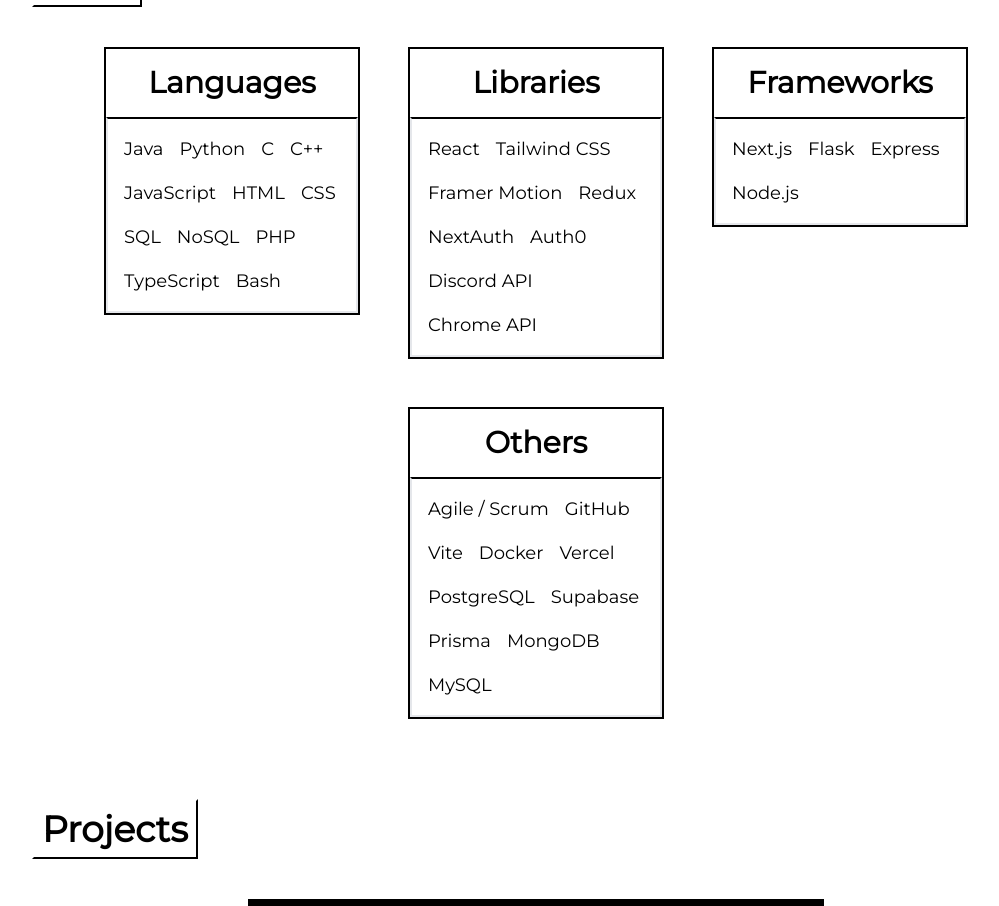
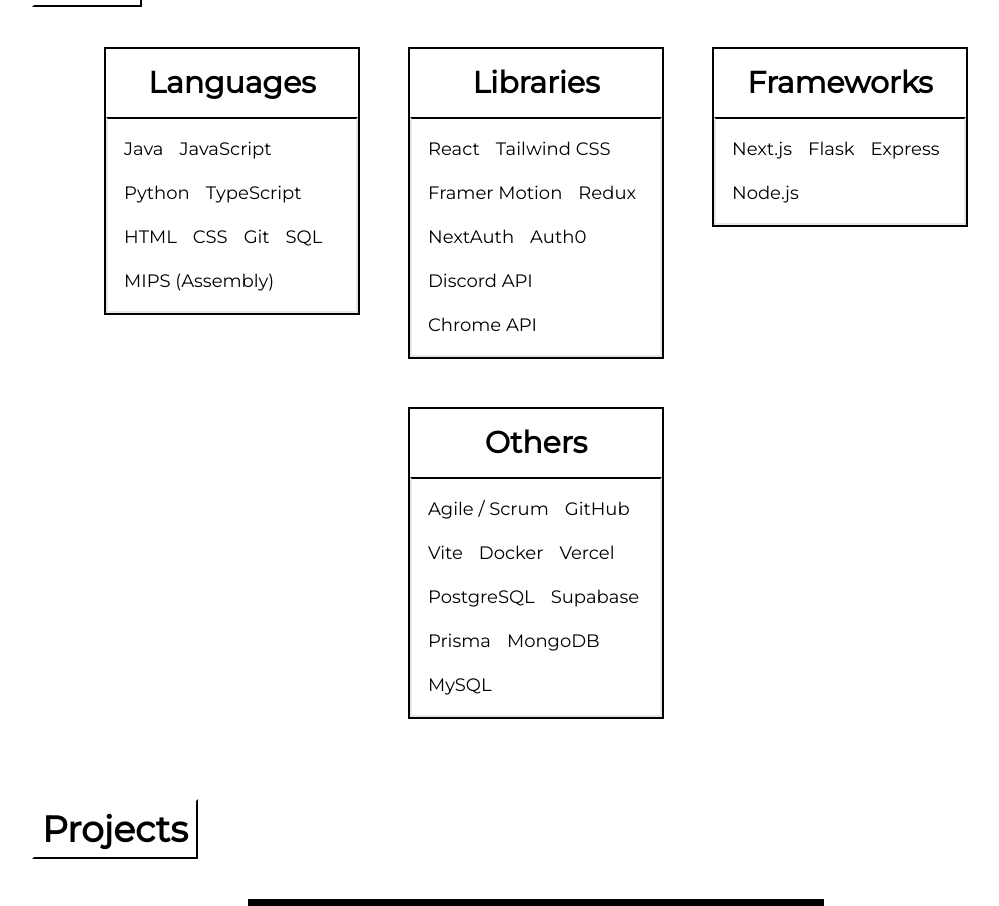
Before and after one commit to pankinkun/my-portfolio, a React (Vite) app: page / in a window 1280 px wide. Shown: the part 1300-2206 px from the top of the page, without its empty margins (104-1103 px from the left). Built offline with nearby package versions, Linux system fonts and the light colour scheme.

Commit message:
finished

```diff
--- a/src/components/Skill.jsx
+++ b/src/components/Skill.jsx
@@ -5,7 +5,7 @@ const Skill = () => {
   const skills = [
     {
       type: 'Languages',
-      skills: ['Java', 'Python', 'C', 'C++', 'JavaScript', 'HTML', 'CSS', 'SQL', 'NoSQL', 'PHP', 'TypeScript', 'Bash']
+      skills: ["Java", 'JavaScript', 'Python', 'TypeScript', 'HTML', 'CSS', 'Git', 'SQL', 'MIPS (Assembly)']
     },
     {
       type: 'Libraries',
```
